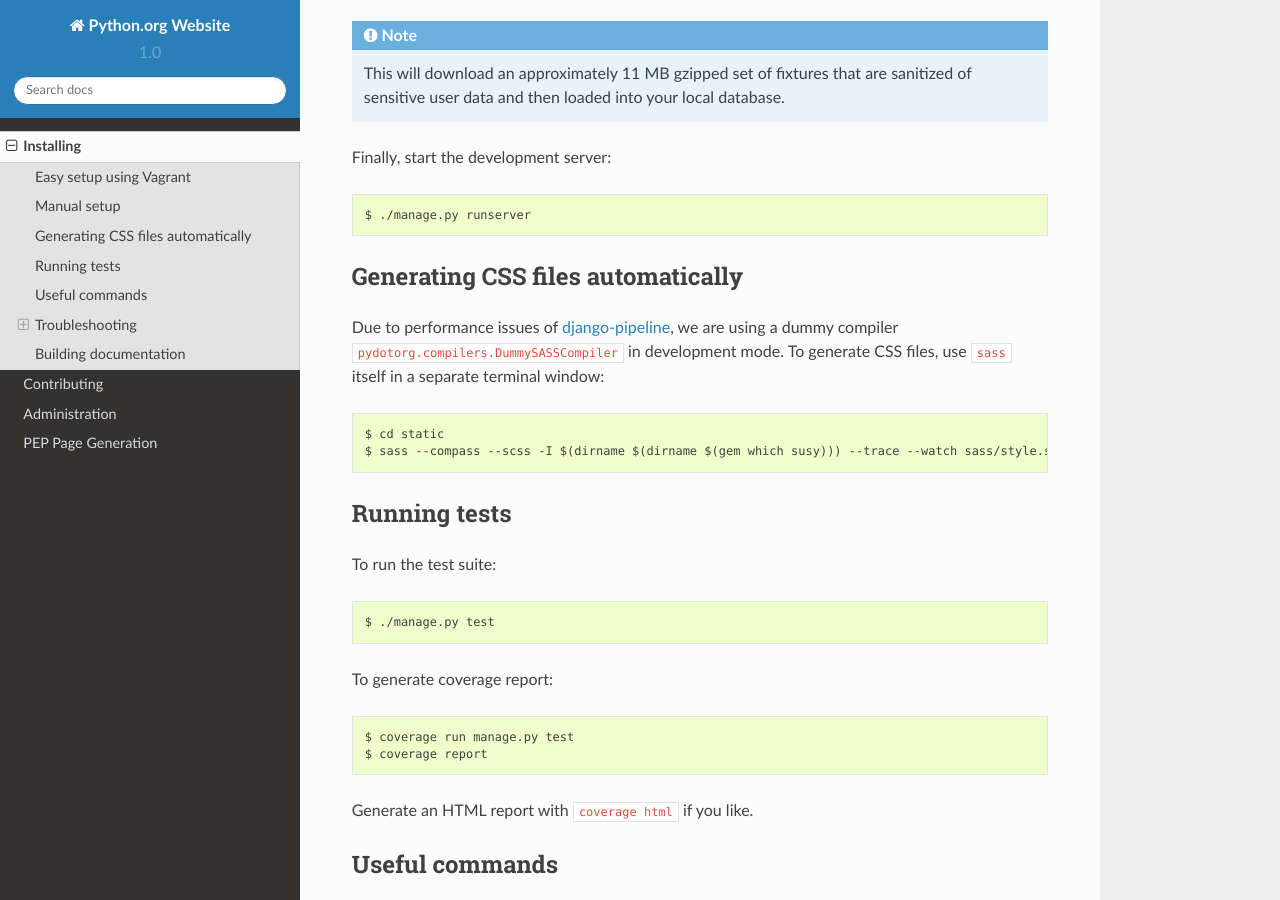
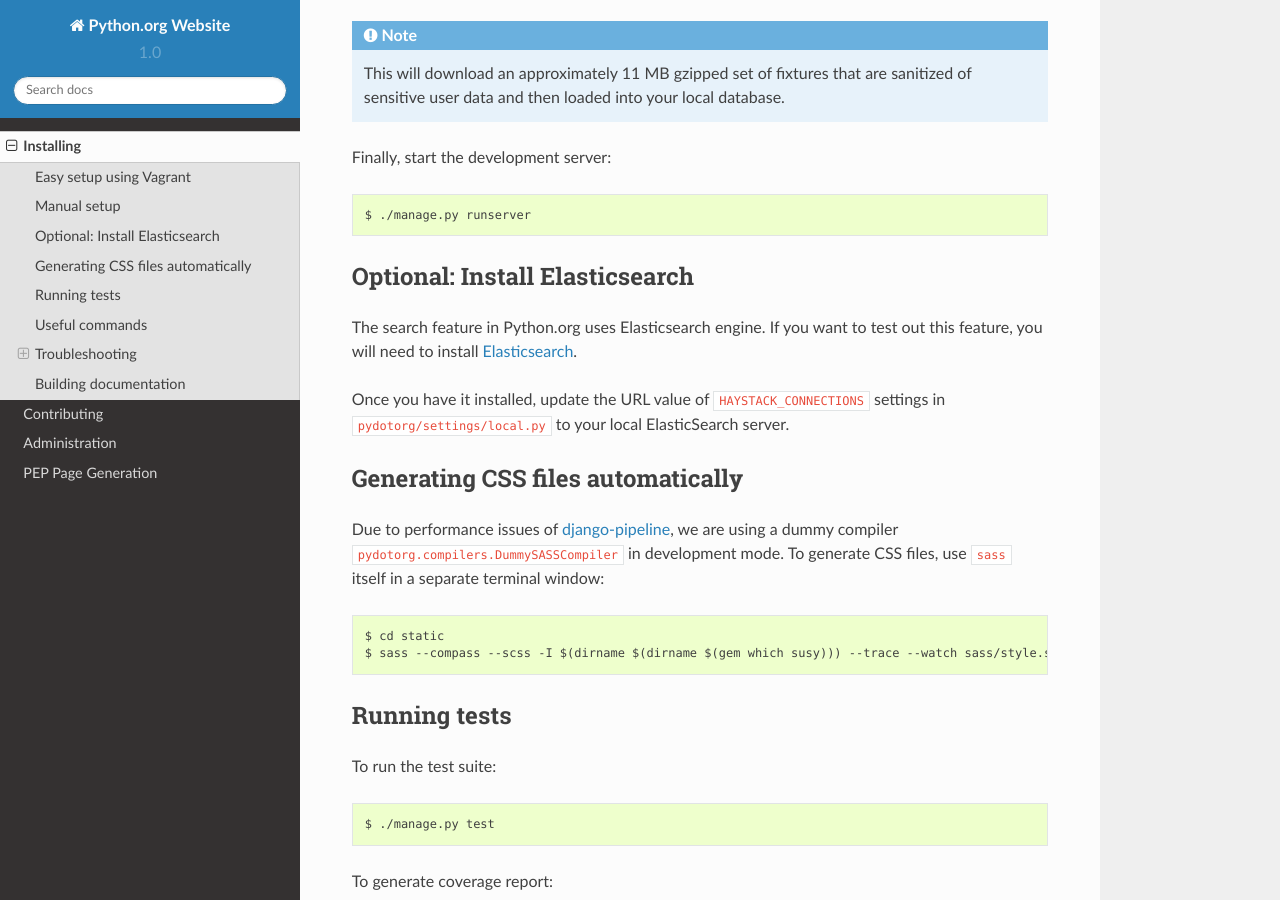
Before and after one commit to python/pythondotorg, a Sphinx documentation site: the page built from docs/source/install.rst, in a window 1280 px wide and 900 px high, scrolled down 2079 px. Built offline with Sphinx 7.4.7 and the Read the Docs theme 2.0.0, drawn with Linux system fonts in a browser that asks for light colours.

Commit message:
Installation docs: Mention Elasticsearch (#1040)
Add an optional Elasticsearch installation step
in the documentation.

Closes #1033

```diff
--- a/docs/source/install.rst
+++ b/docs/source/install.rst
@@ -99,6 +99,18 @@
     $ ./manage.py runserver
 
 
+Optional: Install Elasticsearch
+-------------------------------
+
+The search feature in Python.org uses Elasticsearch engine.  If you want to
+test out this feature, you will need to install Elasticsearch_.
+
+Once you have it installed, update the URL value of ``HAYSTACK_CONNECTIONS``
+settings in ``pydotorg/settings/local.py`` to your local ElasticSearch server.
+
+.. _Elasticsearch: https://www.elastic.co/downloads/elasticsearch
+
+
 Generating CSS files automatically
 ----------------------------------
 
```
